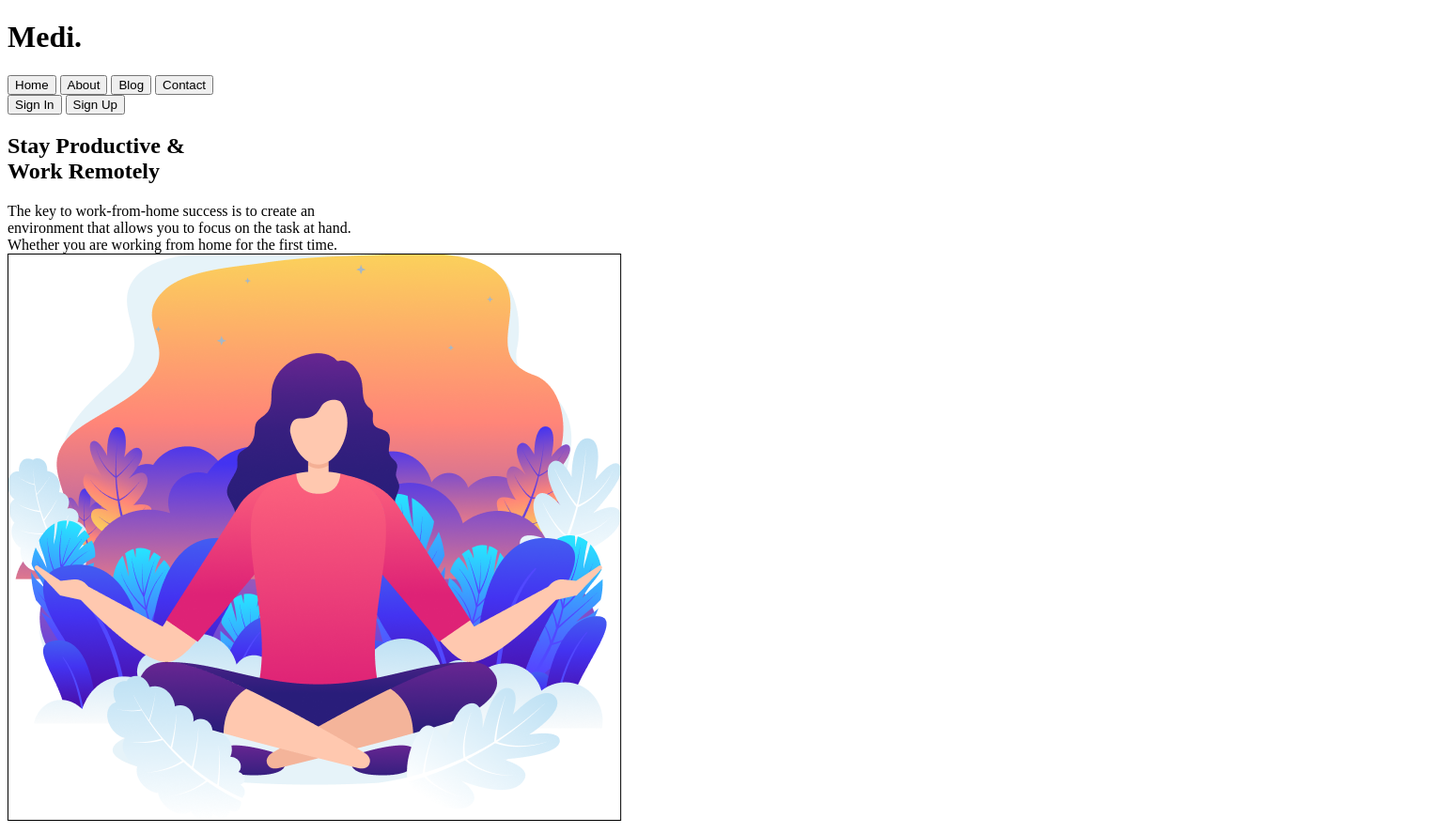
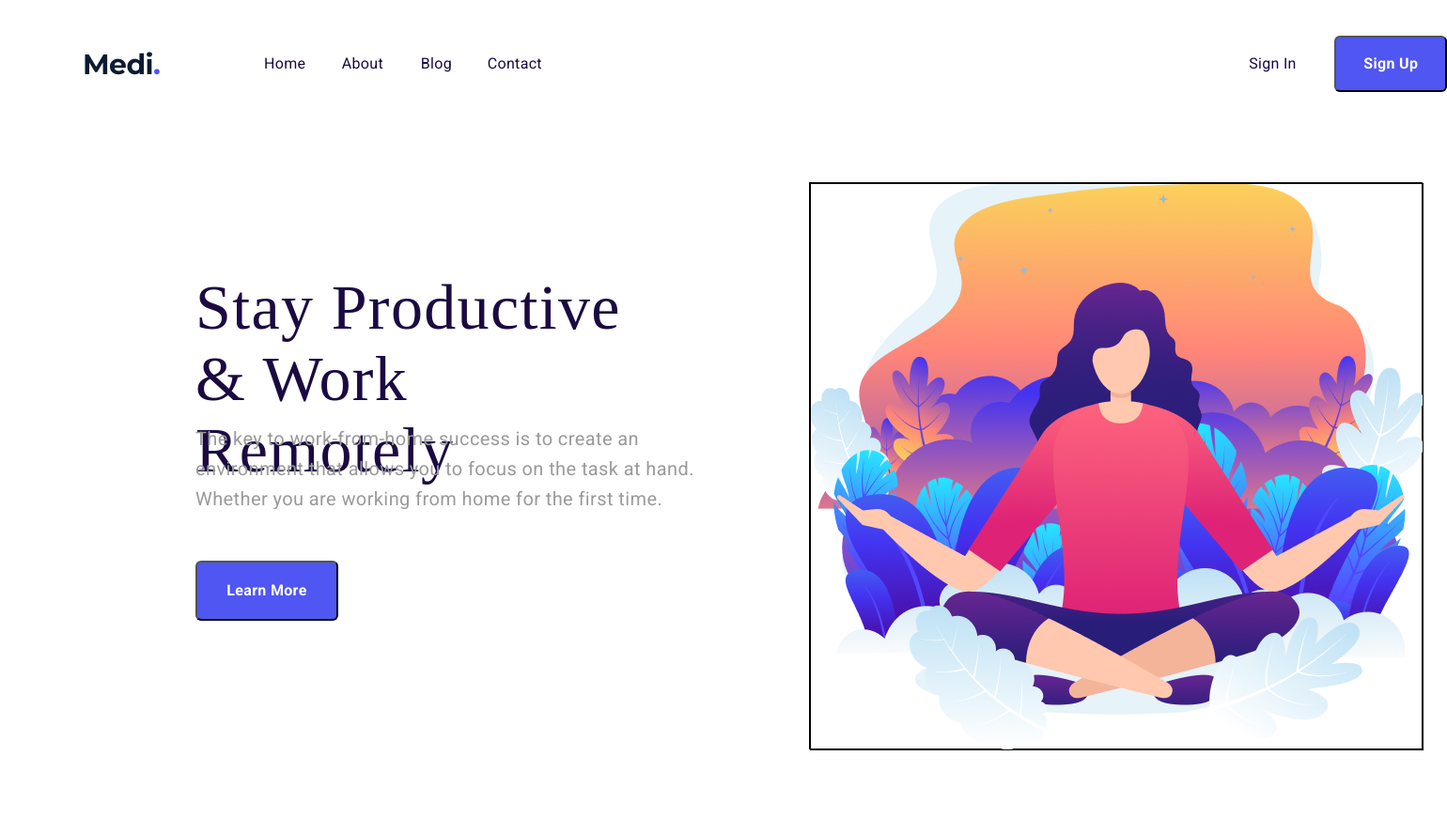
Before and after one commit to oskarlundborg/third-assignment, a plain HTML site: page index.html in a window 1280 px wide. Shown: the whole page at 94% size, 1540 px wide, since content can reach past the window. After the commit the page ends 804 px from the top, so only its background shows below. Drawn offline with Linux system fonts and the light colour scheme; a web font is replaced by a local one.

Commit message:
styling complete

```diff
--- a/index.html
+++ b/index.html
@@ -3,40 +3,43 @@
 <head>
     <meta charset="UTF-8">
     <meta name="viewport" content="width=device-width, initial-scale=1.0">
+    <link rel="preconnect" href="https://fonts.gstatic.com">
+    <link href="https://fonts.googleapis.com/css2?family=Montserrat:wght@700&family=Ramaraja&family=Roboto:wght@400;700&display=swap" rel="stylesheet">
     <link rel="stylesheet" href="styles/index.css">
     <title>figma-assignment</title>
 </head>
 <body>
     <!--Logo-->
-    <header>
-        <h1 class="logo">Medi.</h1>
+    <header class="logo-header">
+        <h3 class="logo">Medi<span class="logodot">.</span></h3>
     </header>
 
     <!--General Navigation-->
     <nav>
-        <button class="navbutton">Home</button>
-        <button class="navbutton">About</button>
-        <button class="navbutton">Blog</button>
-        <button class="navbutton">Contact</button>
+        <button class="homebutton">Home</button>
+        <button class="aboutbutton">About</button>
+        <button class="blogbutton">Blog</button>
+        <button class="contactbutton">Contact</button>
     </nav>
 
     <!--Login & Sign Up.
     Wondering if a better design would be putting sign in in Navigation and sign up as a seperate button
     but right now I'm seperating these into one section for ease of handling-->
     <section class="access-container">
-        <button class="signin">Sign In</button>
-        <button class="Signup">Sign Up</button>
+        <button class="sign-in">Sign In</button>
+        <button class="sign-up">Sign Up</button>
     </section>
 
     <!--Main content-->
     <main>
         <!--Information-->
         <section class="main-info">
-            <h2 class="main-article-title">Stay Productive & <br>Work Remotely</h2>
-            <article class="main-article">The key to work-from-home success is to create an <br>
+            <h1 class="main-article-title">Stay Productive & Work Remotely</h1>
+            <p class="main-article">The key to work-from-home success is to create an <br>
             environment that allows you to focus on the task at hand. <br>
             Whether you are working from home for the first time.
-            </article>
+            </p>
+            <button class="learn-more-button">Learn More</button>
         </section>
 
         <!--Main Image-->
--- a/styles/index.css
+++ b/styles/index.css
@@ -0,0 +1,213 @@
+
+/*Logo*/
+.logo {
+    position: absolute;
+    width: 95.25px;
+    height: 40.61px;
+    margin-left: 80px;
+    margin-top: 37px;
+    font-family: Montserrat;
+    font-style: normal;
+    font-weight: bold;
+    font-size: 30px;
+    line-height: 48px;
+    /* or 160% */
+    letter-spacing: -0.02em;
+    color: #0A1B32;
+}
+
+.logodot {
+    color: #4F56F1;
+}
+
+/*Navigation*/
+.homebutton {
+    position: absolute;
+    width: 45px;
+    height: 24px;
+    margin-left: 272.76px;
+    margin-top: 48px;
+    font-family: Roboto;
+    font-style: normal;
+    font-weight: normal;
+    font-size: 16px;
+    line-height: 24px;
+    /* identical to box height, or 150% */
+    text-align: center;
+    letter-spacing: 0.02em;
+    color: #1B0A42;
+    background: none;
+	border: none;
+	padding: 0;
+	cursor: pointer;
+}
+
+.aboutbutton {
+    position: absolute;
+    width: 44px;
+    height: 24px;
+    margin-left: 355.76px;
+    margin-top: 48px;
+    font-family: Roboto;
+    font-style: normal;
+    font-weight: normal;
+    font-size: 16px;
+    line-height: 24px;
+    /* identical to box height, or 150% */
+    text-align: center;
+    letter-spacing: 0.02em;
+    color: #1B0A42;
+    background: none;
+	border: none;
+	padding: 0;
+	cursor: pointer;
+}
+
+.blogbutton {
+    position: absolute;
+    width: 33px;
+    height: 24px;
+    margin-left: 439.76px;
+    margin-top: 48px;
+    font-family: Roboto;
+    font-style: normal;
+    font-weight: normal;
+    font-size: 16px;
+    line-height: 24px;
+    /* identical to box height, or 150% */
+    text-align: center;
+    letter-spacing: 0.02em;
+    color: #1B0A42;
+    background: none;
+	border: none;
+	padding: 0;
+	cursor: pointer;
+}
+
+.contactbutton {
+    position: absolute;
+    width: 58px;
+    height: 24px;
+    margin-left: 510.76px;
+    margin-top: 48px;
+    font-family: Roboto;
+    font-style: normal;
+    font-weight: normal;
+    font-size: 16px;
+    line-height: 24px;
+    /* identical to box height, or 150% */
+    text-align: center;
+    letter-spacing: 0.02em;
+    color: #1B0A42;
+    background: none;
+	border: none;
+	padding: 0;
+	cursor: pointer;
+}
+
+/*Account Access*/
+.sign-in {
+    position: absolute;
+    width: 51px;
+    height: 24px;
+    margin-left: 1320.96px;
+    margin-top: 48px;
+    font-family: Roboto;
+    font-style: normal;
+    font-weight: normal;
+    font-size: 16px;
+    line-height: 24px;
+    /* identical to box height, or 150% */
+    text-align: center;
+    letter-spacing: 0.02em;
+    color: #1B0A42;
+    background: none;
+	border: none;
+	padding: 0;
+	cursor: pointer;
+}
+
+.sign-up {
+    position: absolute;
+    width: 120px;
+    height: 59.65px;
+    margin-left: 1412.26px;
+    margin-top: 30px;
+    background: #4F56F1;
+    border-radius: 6px;
+    font-family: Roboto;
+    font-style: normal;
+    font-weight: bold;
+    font-size: 16px;
+    line-height: 24px;
+    /* identical to box height, or 150% */
+    text-align: center;
+    letter-spacing: 0.02em;
+    color: #FFFFFF;
+    cursor: pointer;
+}
+
+/*Main*/
+.main-article-title {
+    position: absolute;
+    max-width: 495px;
+    width: 100%;
+    height: 152px;
+    margin-left: 200px;
+    margin-top: 280.71px;
+    font-family: Ramaraja;
+    font-style: normal;
+    font-weight: normal;
+    font-size: 68px;
+    line-height: 76px;
+    /* or 106% */
+    letter-spacing: 0.02em;
+    color: #1B0A42;
+}
+
+.main-article {
+    position: absolute;
+    width: 538.08px;
+    height: 96px;
+    margin-left: 200px;
+    margin-top: 442.71px;
+    font-family: Roboto;
+    font-style: normal;
+    font-weight: normal;
+    font-size: 20px;
+    line-height: 32px;
+    /* or 160% */
+
+    letter-spacing: 0.02em;
+
+    color: #9A9A9A;
+}
+
+.learn-more-button {
+    position: absolute;
+    width: 152px;
+    height: 63.82px;
+    margin-left: 200px;
+    margin-top: 588.71px;
+    background: #4F56F1;
+    border-radius: 6px;
+    font-family: Roboto;
+    font-style: normal;
+    font-weight: bold;
+    font-size: 16px;
+    line-height: 32px;
+    /* or 200% */
+    text-align: center;
+    letter-spacing: 0.02em;
+    color: #FFFFFF;
+    cursor: pointer;
+}
+.main-img-container {
+    position: absolute;
+    width: 653.02px;
+    height: 604.01px;
+    margin-left: 853px;
+    margin-top: 186px;
+    border: 1px solid #000000;
+    box-sizing: border-box;
+    }
```
